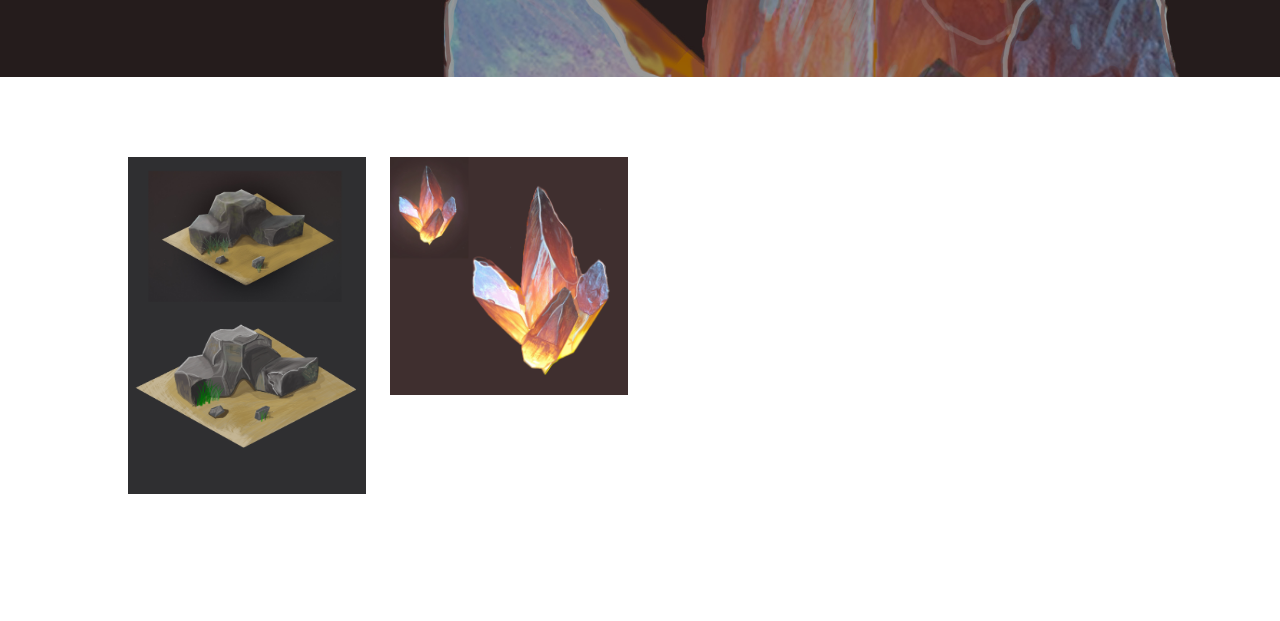
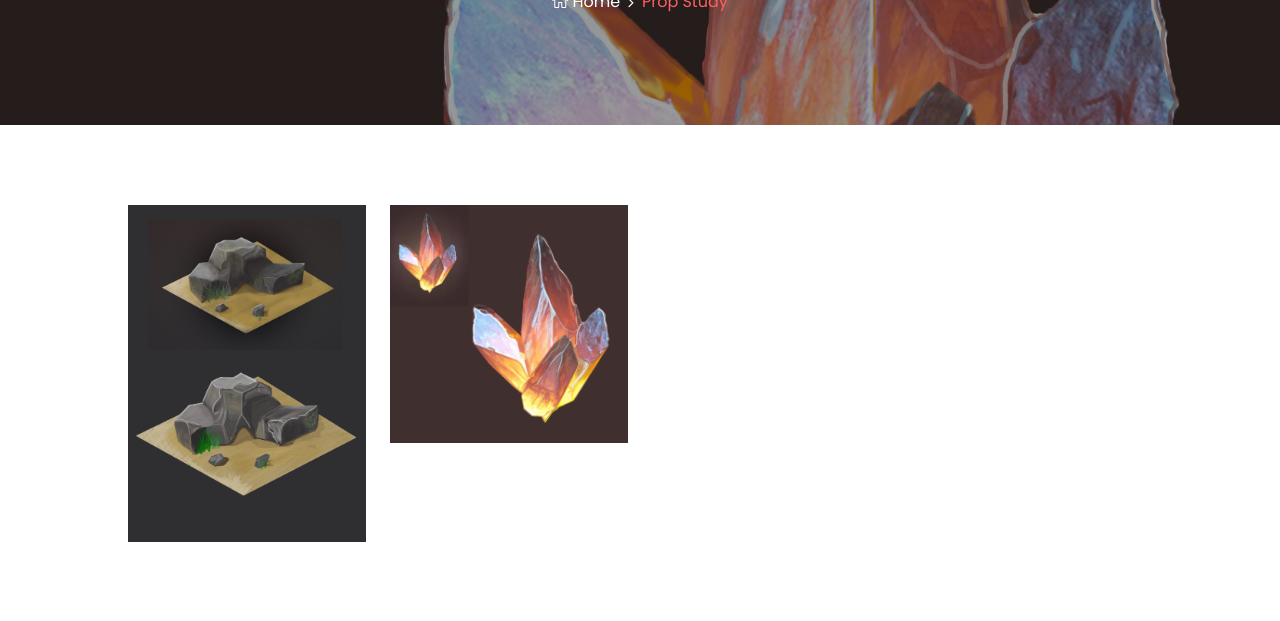
Before and after one commit to ShaikYaseen04/shaikyaseen04.github.io, a website: page propstudy.html in a window 1280 px wide. Shown: the part 293-914 px from the top of the page. Drawn offline with Linux system fonts and the light colour scheme.

Commit message:
margin update

```diff
--- a/propstudy.html
+++ b/propstudy.html
@@ -18,7 +18,7 @@
     <!-- Header Area End -->
 
     <!-- Breadcrumb Area Start -->
-    <section class="breadcrumb-area bg-img bg-overlay jarallax" style="background-image: url(img/Works/prop2.jpg);">
+    <section class="breadcrumb-area bg-img bg-overlay jarallax mt-5" style="background-image: url(img/Works/prop2.jpg);">
         <div class="container h-100">
             <div class="row h-100 align-items-center">
                 <div class="col-12">
```
